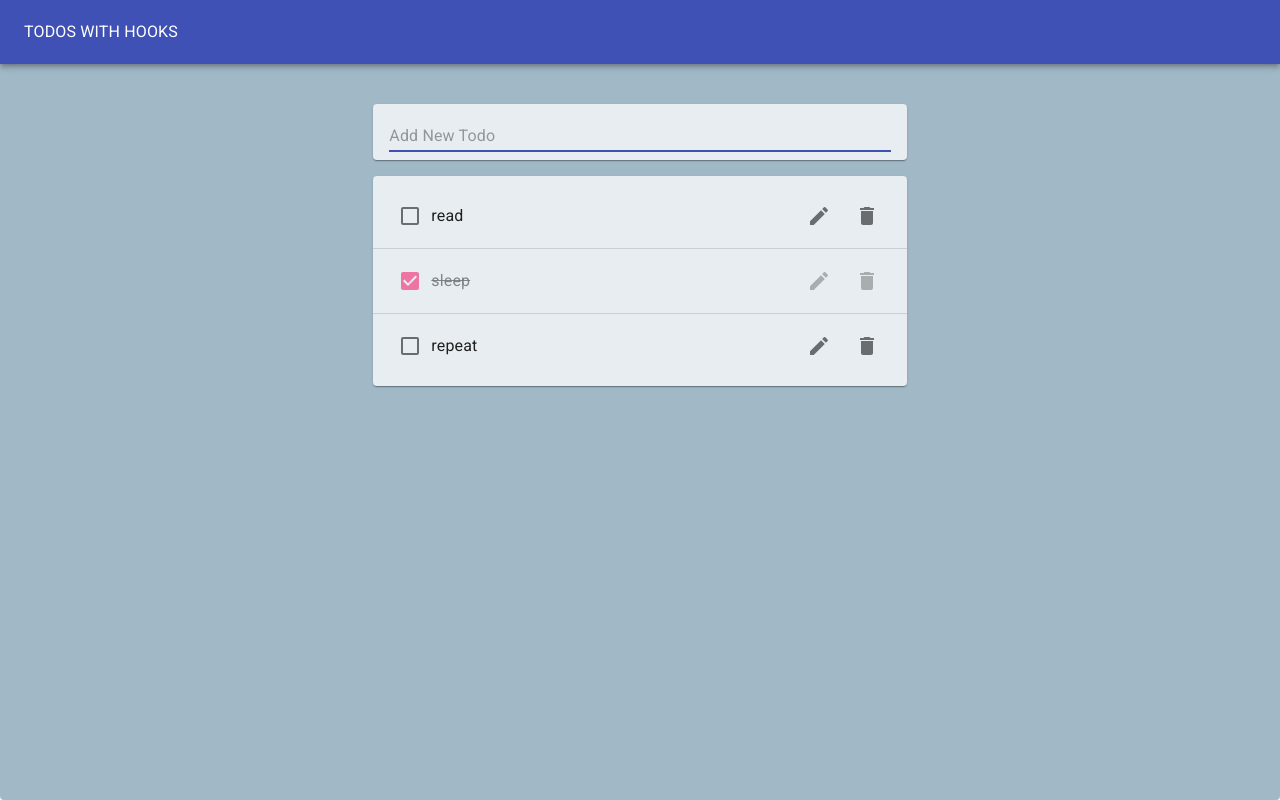
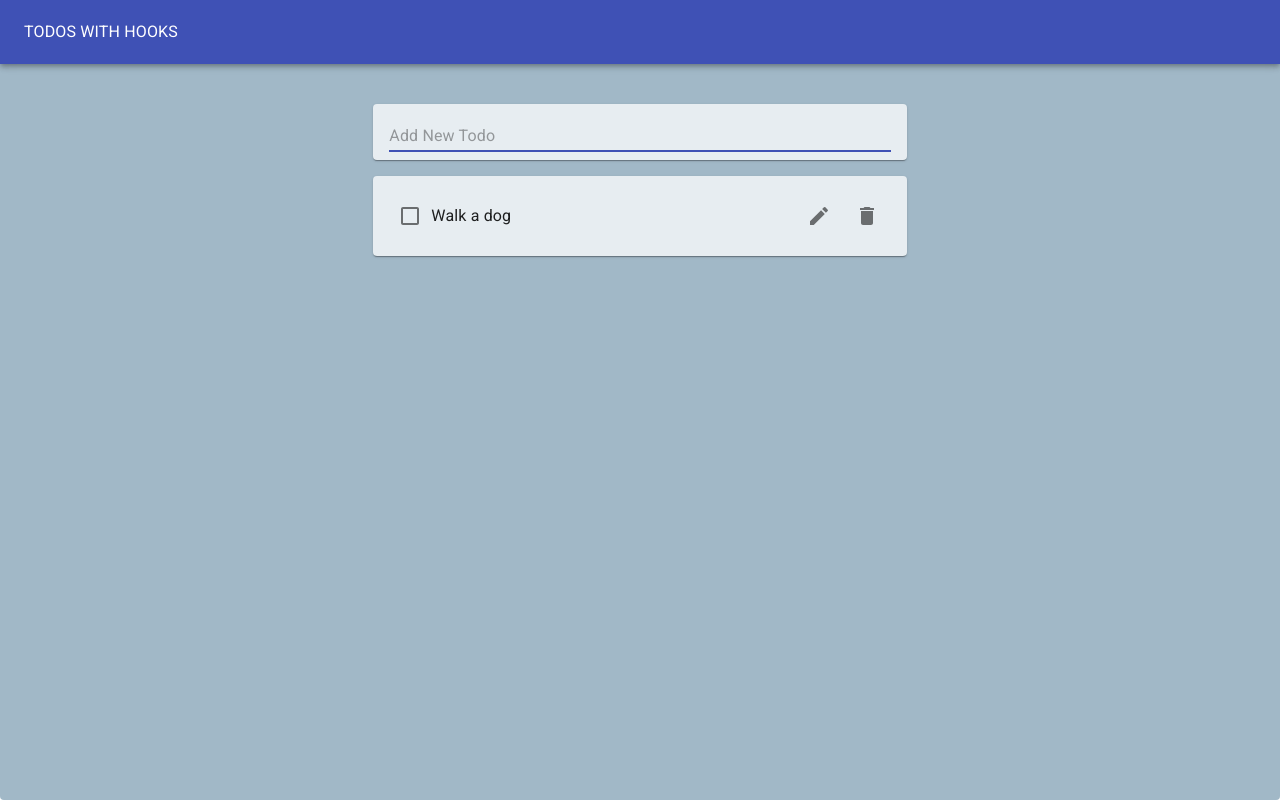
Before and after one commit to MarkoMihajlovicGit/todoapp, a React (Create React App) app: page / in a window 1280 px wide. Built offline with nearby package versions, Linux system fonts and the light colour scheme.

Commit message:
add contexts folder and implement TodosProvider and TododsContext in tododapp

```diff
--- a/src/EditTodoForm.js
+++ b/src/EditTodoForm.js
@@ -1,9 +1,10 @@
-import React from 'react';
+import React, { useContext } from 'react';
+import { TodosContext } from './contexts/todos.context';
 import useInputState from './hooks/useInputState';
 import { TextField } from '@material-ui/core';
-export default function EditTodoForm({ editTodo, id, task, toggleEditForm }) {
+export default function EditTodoForm({ id, task, toggleEditForm }) {
   const [value, handleChange, reset] = useInputState(task);
-
+  const { editTodo } = useContext(TodosContext);
   return (
     <form
       onSubmit={e => {
--- a/src/Todo.js
+++ b/src/Todo.js
@@ -1,4 +1,5 @@
-import React from 'react';
+import React, { useContext } from 'react';
+import { TodosContext } from './contexts/todos.context';
 import EditTodoForm from './EditTodoForm';
 import useToggleState from './hooks/useToggleState';
 import { ListItem } from '@material-ui/core';
@@ -10,14 +11,8 @@ import DeleteIcon from '@material-ui/icons/Delete';
 import EditIcon from '@material-ui/icons/Edit';
 import { ListItemSecondaryAction } from '@material-ui/core';
 
-export default function Todo({
-  task,
-  completed,
-  id,
-  removeTodo,
-  toggleTodo,
-  editTodo
-}) {
+export default function Todo({ task, completed, id }) {
+  const { removeTodo, toggleTodo } = useContext(TodosContext);
   const [isEditing, toggle] = useToggleState(false);
 
   return (
@@ -25,7 +20,6 @@ export default function Todo({
       <ListItem style={{ height: '4em' }} disabled={completed}>
         {isEditing ? (
           <EditTodoForm
-            editTodo={editTodo}
             id={id}
             task={task}
             toggleEditForm={toggle}
@@ -43,11 +37,7 @@ export default function Todo({
               {task}
             </ListItemText>
             <ListItemSecondaryAction>
-              <IconButton
-                aria-label="edit"
-                // onClick={editTodoAndStopPropagation}
-                onClick={toggle}
-              >
+              <IconButton aria-label="edit" onClick={toggle}>
                 <EditIcon></EditIcon>
               </IconButton>
               <IconButton
--- a/src/TodoApp.js
+++ b/src/TodoApp.js
@@ -1,5 +1,5 @@
 import React from 'react';
-import useTodoState from './hooks/useTodoState';
+import { TodosProvider } from './contexts/todos.context';
 import TodoForm from './TodoForm';
 import TodoList from './TodoList';
 import Typography from '@material-ui/core/Typography';
@@ -7,18 +7,7 @@ import Paper from '@material-ui/core/Paper';
 import AppBar from '@material-ui/core/AppBar';
 import Toolbar from '@material-ui/core/Toolbar';
 import Grid from '@material-ui/core/Grid';
-
 export default function TodoApp() {
-  const initialTodos = [
-    { id: 1, completed: false, task: 'read' },
-    { id: 2, completed: true, task: 'sleep' },
-    { id: 3, completed: false, task: 'repeat' }
-  ];
-
-  const { todos, addTodo, removeTodo, toggleTodo, editTodo } = useTodoState(
-    initialTodos
-  );
-
   return (
     <Paper
       style={{
@@ -36,13 +25,10 @@ export default function TodoApp() {
       </AppBar>
       <Grid container justify="center" style={{ marginTop: '1.5rem' }}>
         <Grid item xs={11} md={8} lg={5}>
-          <TodoForm addTodo={addTodo}></TodoForm>
-          <TodoList
-            todos={todos}
-            removeTodo={removeTodo}
-            toggleTodo={toggleTodo}
-            editTodo={editTodo}
-          ></TodoList>
+          <TodosProvider>
+            <TodoForm></TodoForm>
+            <TodoList></TodoList>
+          </TodosProvider>
         </Grid>
       </Grid>
     </Paper>
--- a/src/TodoForm.js
+++ b/src/TodoForm.js
@@ -1,11 +1,12 @@
-import React from 'react';
+import React, { useContext } from 'react';
+import { TodosContext } from './contexts/todos.context';
 import { Paper } from '@material-ui/core';
 import { TextField } from '@material-ui/core';
 import useInputState from './hooks/useInputState';
 
-export default function TodoForm({ addTodo }) {
+export default function TodoForm() {
   const [value, handleChange, reset] = useInputState('');
-
+  const { addTodo } = useContext(TodosContext);
   return (
     <Paper
       style={{
--- a/src/TodoList.js
+++ b/src/TodoList.js
@@ -1,10 +1,13 @@
-import React from 'react';
+import React, { useContext } from 'react';
+import { TodosContext } from './contexts/todos.context';
+
 import Paper from '@material-ui/core/Paper';
 import Todo from './Todo';
 import { List } from '@material-ui/core';
 import { Divider } from '@material-ui/core';
 
-export default function TodoList({ todos, removeTodo, toggleTodo, editTodo }) {
+export default function TodoList() {
+  const { todos } = useContext(TodosContext);
   if (todos.length)
     return (
       <Paper
@@ -15,13 +18,7 @@ export default function TodoList({ todos, removeTodo, toggleTodo, editTodo }) {
         <List>
           {todos.map((todo, i) => (
             <React.Fragment key={todo.id}>
-              <Todo
-                {...todo}
-                key={todo.id}
-                removeTodo={removeTodo}
-                toggleTodo={toggleTodo}
-                editTodo={editTodo}
-              ></Todo>
+              <Todo {...todo} key={todo.id}></Todo>
               {i < todos.length - 1 && <Divider></Divider>}
             </React.Fragment>
           ))}
--- /dev/null
+++ b/src/contexts/todos.context.js
@@ -0,0 +1,18 @@
+import React, { createContext } from 'react';
+import useTodoState from '../hooks/useTodoState';
+
+const initialTodos = [{ id: 1, completed: false, task: 'Walk a dog' }];
+
+export const TodosContext = createContext();
+
+export function TodosProvider(props) {
+  //todos
+  //all methods to interact with todos
+  const todosStuff = useTodoState(initialTodos);
+
+  return (
+    <TodosContext.Provider value={todosStuff}>
+      {props.children}
+    </TodosContext.Provider>
+  );
+}
```
